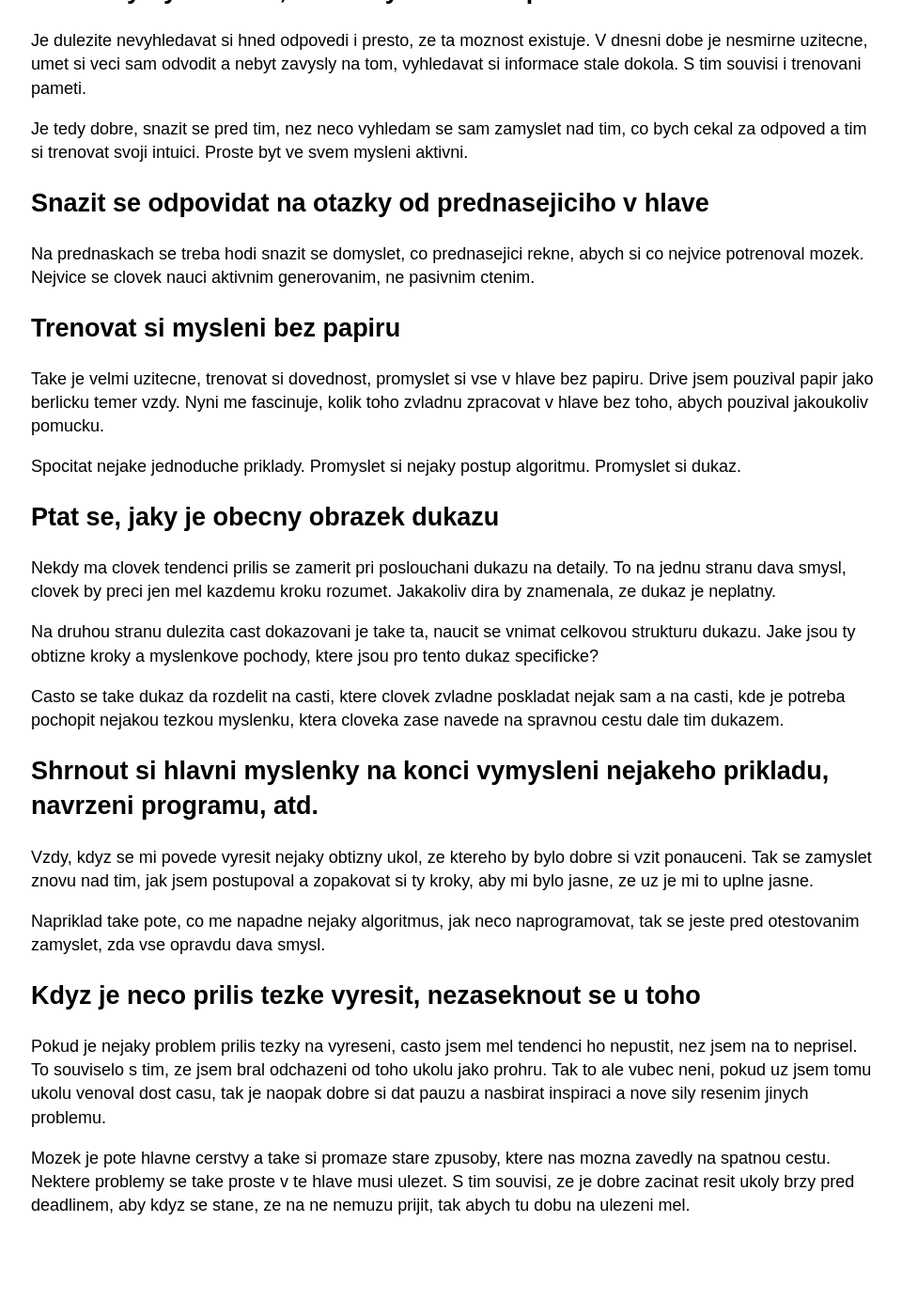
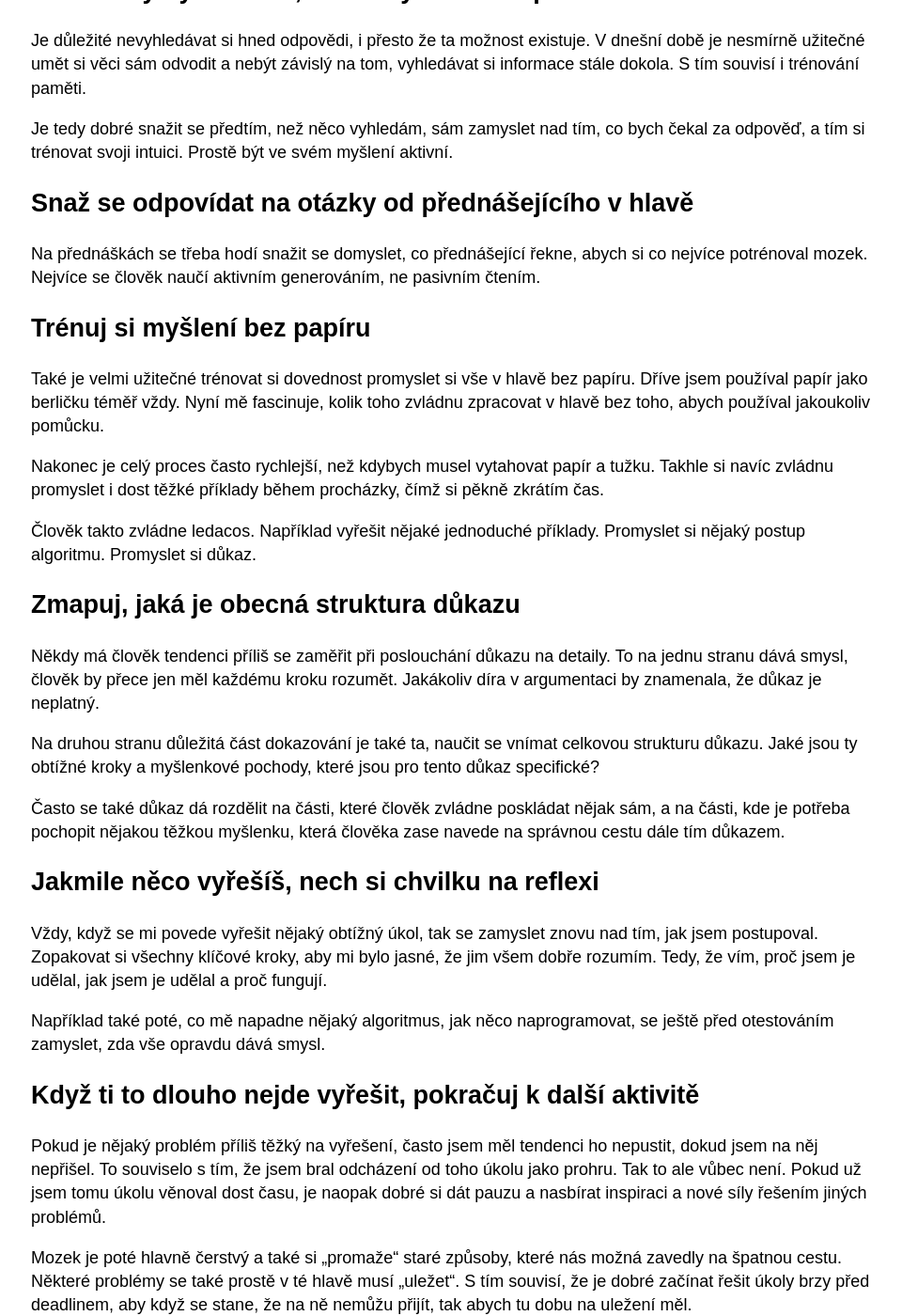
Before and after one commit to hartmaj2/hartmaj2.github.io, a Jekyll site: the page built from sections/maths/how_to_learn_maths.md, in a window 1280 px wide and 1400 px high, scrolled down 207 px. Shown: the whole window at 94% size, without its empty margins (157-1117 px from the left). Built offline with Jekyll 4.4.1, drawn with Linux system fonts in a browser that asks for light colours; before the commit the page ends 1520 px from its top, so only the background shows below that; some of the changed text lies outside the part shown.

Commit message:
Add diacritics and new paragraph

```diff
--- a/sections/maths/how_to_learn_maths.md
+++ b/sections/maths/how_to_learn_maths.md
@@ -9,38 +9,50 @@ permalink: /mathematics/learning
 
 # {{ page.title }}
 
-## Zkusit vymyslet sam, nez si vyhledam odpoved
+## Zkus to vymyslet sám, než si vyhledáš odpověď
 
-Je dulezite nevyhledavat si hned odpovedi i presto, ze ta moznost existuje. V dnesni dobe je nesmirne uzitecne, umet si veci sam odvodit a nebyt zavysly na tom, vyhledavat si informace stale dokola. S tim souvisi i trenovani pameti.
+Je důležité nevyhledávat si hned odpovědi, i přesto že ta možnost existuje. V dnešní době je nesmírně užitečné umět si věci sám odvodit a nebýt závislý na tom, vyhledávat si informace stále dokola. S tím souvisí i trénování paměti.
 
-Je tedy dobre, snazit se pred tim, nez neco vyhledam se sam zamyslet nad tim, co bych cekal za odpoved a tim si trenovat svoji intuici. Proste byt ve svem mysleni aktivni.
+Je tedy dobré snažit se předtím, než něco vyhledám, sám zamyslet nad tím, co bych čekal za odpověď, a tím si trénovat svoji intuici. Prostě být ve svém myšlení aktivní.
 
-## Snazit se odpovidat na otazky od prednasejiciho v hlave
+## Snaž se odpovídat na otázky od přednášejícího v hlavě
 
-Na prednaskach se treba hodi snazit se domyslet, co prednasejici rekne, abych si co nejvice potrenoval mozek. Nejvice se clovek nauci aktivnim generovanim, ne pasivnim ctenim.
+Na přednáškách se třeba hodí snažit se domyslet, co přednášející řekne, abych si co nejvíce potrénoval mozek. Nejvíce se člověk naučí aktivním generováním, ne pasivním čtením.
 
-## Trenovat si mysleni bez papiru
+## Trénuj si myšlení bez papíru
 
-Take je velmi uzitecne, trenovat si dovednost, promyslet si vse v hlave bez papiru. Drive jsem pouzival papir jako berlicku temer vzdy. Nyni me fascinuje, kolik toho zvladnu zpracovat v hlave bez toho, abych pouzival jakoukoliv pomucku.
+Také je velmi užitečné trénovat si dovednost promyslet si vše v hlavě bez papíru. Dříve jsem používal papír jako berličku téměř vždy. Nyní mě fascinuje, kolik toho zvládnu zpracovat v hlavě bez toho, abych používal jakoukoliv pomůcku.
 
-Spocitat nejake jednoduche priklady. Promyslet si nejaky postup algoritmu. Promyslet si dukaz.
+Nakonec je celý proces často rychlejší, než kdybych musel vytahovat papír a tužku. Takhle si navíc zvládnu promyslet i dost těžké příklady během procházky, čímž si pěkně zkrátím čas.
 
-## Ptat se, jaky je obecny obrazek dukazu
+Člověk takto zvládne ledacos. Například vyřešit nějaké jednoduché příklady. Promyslet si nějaký postup algoritmu. Promyslet si důkaz.
 
-Nekdy ma clovek tendenci prilis se zamerit pri poslouchani dukazu na detaily. To na jednu stranu dava smysl, clovek by preci jen mel kazdemu kroku rozumet. Jakakoliv dira by znamenala, ze dukaz je neplatny.
+## Zmapuj, jaká je obecná struktura důkazu
 
-Na druhou stranu dulezita cast dokazovani je take ta, naucit se vnimat celkovou strukturu dukazu. Jake jsou ty obtizne kroky a myslenkove pochody, ktere jsou pro tento dukaz specificke?
+Někdy má člověk tendenci příliš se zaměřit při poslouchání důkazu na detaily. To na jednu stranu dává smysl, člověk by přece jen měl každému kroku rozumět. Jakákoliv díra v argumentaci by znamenala, že důkaz je neplatný.
 
-Casto se take dukaz da rozdelit na casti, ktere clovek zvladne poskladat nejak sam a na casti, kde je potreba pochopit nejakou tezkou myslenku, ktera cloveka zase navede na spravnou cestu dale tim dukazem.
+Na druhou stranu důležitá část dokazování je také ta, naučit se vnímat celkovou strukturu důkazu. Jaké jsou ty obtížné kroky a myšlenkové pochody, které jsou pro tento důkaz specifické?
 
-## Shrnout si hlavni myslenky na konci vymysleni nejakeho prikladu, navrzeni programu, atd.
+Často se také důkaz dá rozdělit na části, které člověk zvládne poskládat nějak sám, a na části, kde je potřeba pochopit nějakou těžkou myšlenku, která člověka zase navede na správnou cestu dále tím důkazem.
 
-Vzdy, kdyz se mi povede vyresit nejaky obtizny ukol, ze ktereho by bylo dobre si vzit ponauceni. Tak se zamyslet znovu nad tim, jak jsem postupoval a zopakovat si ty kroky, aby mi bylo jasne, ze uz je mi to uplne jasne.
+## Jakmile něco vyřešíš, nech si chvilku na reflexi
 
-Napriklad take pote, co me napadne nejaky algoritmus, jak neco naprogramovat, tak se jeste pred otestovanim zamyslet, zda vse opravdu dava smysl.
+Vždy, když se mi povede vyřešit nějaký obtížný úkol, tak se zamyslet znovu nad tím, jak jsem postupoval. Zopakovat si všechny klíčové kroky, aby mi bylo jasné, že jim všem dobře rozumím. Tedy, že vím, proč jsem je udělal, jak jsem je udělal a proč fungují.
 
-## Kdyz je neco prilis tezke vyresit, nezaseknout se u toho
+Například také poté, co mě napadne nějaký algoritmus, jak něco naprogramovat, se ještě před otestováním zamyslet, zda vše opravdu dává smysl.
 
-Pokud je nejaky problem prilis tezky na vyreseni, casto jsem mel tendenci ho nepustit, nez jsem na to neprisel. To souviselo s tim, ze jsem bral odchazeni od toho ukolu jako prohru. Tak to ale vubec neni, pokud uz jsem tomu ukolu venoval dost casu, tak je naopak dobre si dat pauzu a nasbirat inspiraci a nove sily resenim jinych problemu.
+## Když ti to dlouho nejde vyřešit, pokračuj k další aktivitě
 
-Mozek je pote hlavne cerstvy a take si promaze stare zpusoby, ktere nas mozna zavedly na spatnou cestu. Nektere problemy se take proste v te hlave musi ulezet. S tim souvisi, ze je dobre zacinat resit ukoly brzy pred deadlinem, aby kdyz se stane, ze na ne nemuzu prijit, tak abych tu dobu na ulezeni mel.
+Pokud je nějaký problém příliš těžký na vyřešení, často jsem měl tendenci ho nepustit, dokud jsem na něj nepřišel. To souviselo s tím, že jsem bral odcházení od toho úkolu jako prohru. Tak to ale vůbec není. Pokud už jsem tomu úkolu věnoval dost času, je naopak dobré si dát pauzu a nasbírat inspiraci a nové síly řešením jiných problémů.
+
+Mozek je poté hlavně čerstvý a také si „promaže“ staré způsoby, které nás možná zavedly na špatnou cestu. Některé problémy se také prostě v té hlavě musí „uležet“. S tím souvisí, že je dobré začínat řešit úkoly brzy před deadlinem, aby když se stane, že na ně nemůžu přijít, tak abych tu dobu na uležení měl.
+
+## Měř si, jak dlouho ti řešení úlohy trvá
+
+Toto souvisí s bodem bezprostředně nad tímto. Člověk si totiž může nastavit časový limit, po kterém si dá od úlohy odpočinek.
+
+To se hodí i v případě, kdy víme, jak úlohu řešit a třeba se jen učíme na zkoušku. Dělat si pauzu pravidelně je zdravé a bez časovače je těžší si vzpomenout, jak dlouho už se učíme.
+
+Dále když vidím běžící stopky, tak mám menší tendenci prokrastinovat. Vidím pak totiž, kolik času ztrácím a to mě vede k uvědomění, že na blbosti není čas.
+
+Poslední důvode je ten, že nám toto umožní lépe poznat své schopnosti a podle toho si umět do budoucna rozplánovat svůj čas. Až příště budu čelit nějakému velkému množství úkolů, tak si budu moci udělat hrubou představu o tom, kolik času mi to zabere.
```
